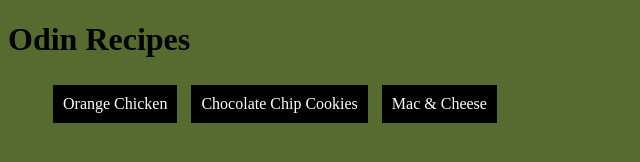
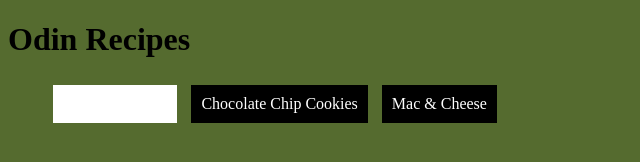
Before and after one commit to iconiy/odin-recipe, a plain HTML site: page index.html in a window 1280 px wide. In both pictures the pointer is over the item "Orange Chicken". Shown: the whole page, without its empty margins (0-640 px from the left). Drawn offline with Linux system fonts and the light colour scheme.

Commit message:
updated hover styles for index

```diff
--- a/index.html
+++ b/index.html
@@ -8,10 +8,12 @@
 </head>
 <body>
     <h1>Odin Recipes</h1>
-    <ul>
-        <li><a href="recipes/orgchk.html">Orange Chicken</a></li>
-        <li><a href="recipes/chocochip.html">Chocolate Chip Cookies</a></li>
-        <li><a href="recipes/Mac.html">Mac & Cheese</a></li>
-    </ul>
+    <div class="buttons">
+        <ul>
+            <li><a href="recipes/orgchk.html">Orange Chicken</a></li>
+            <li><a href="recipes/chocochip.html">Chocolate Chip Cookies</a></li>
+            <li><a href="recipes/Mac.html">Mac & Cheese</a></li>
+        </ul>
+    </div>
 </body>
 </html>
--- a/recipes/styles.css
+++ b/recipes/styles.css
@@ -5,7 +5,6 @@ img {
 
 body {
     background-color: darkolivegreen;
-
 }
 
 ul {
--- a/styles.css
+++ b/styles.css
@@ -16,6 +16,11 @@ a:visited {
     color: aqua;
 }
 
+li:hover {
+    background-color: white;
+    color: black;
+}
+
 li {
     padding: 10px;
     margin: 5px;
```
